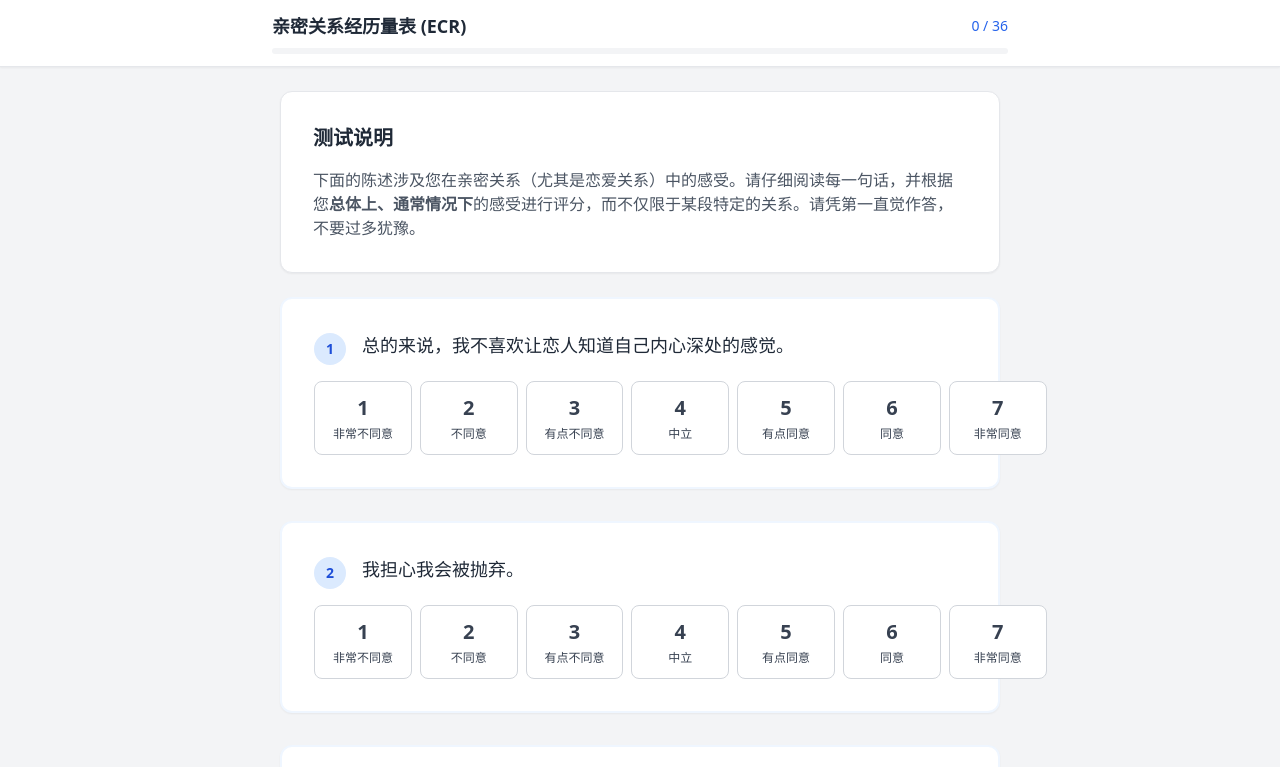
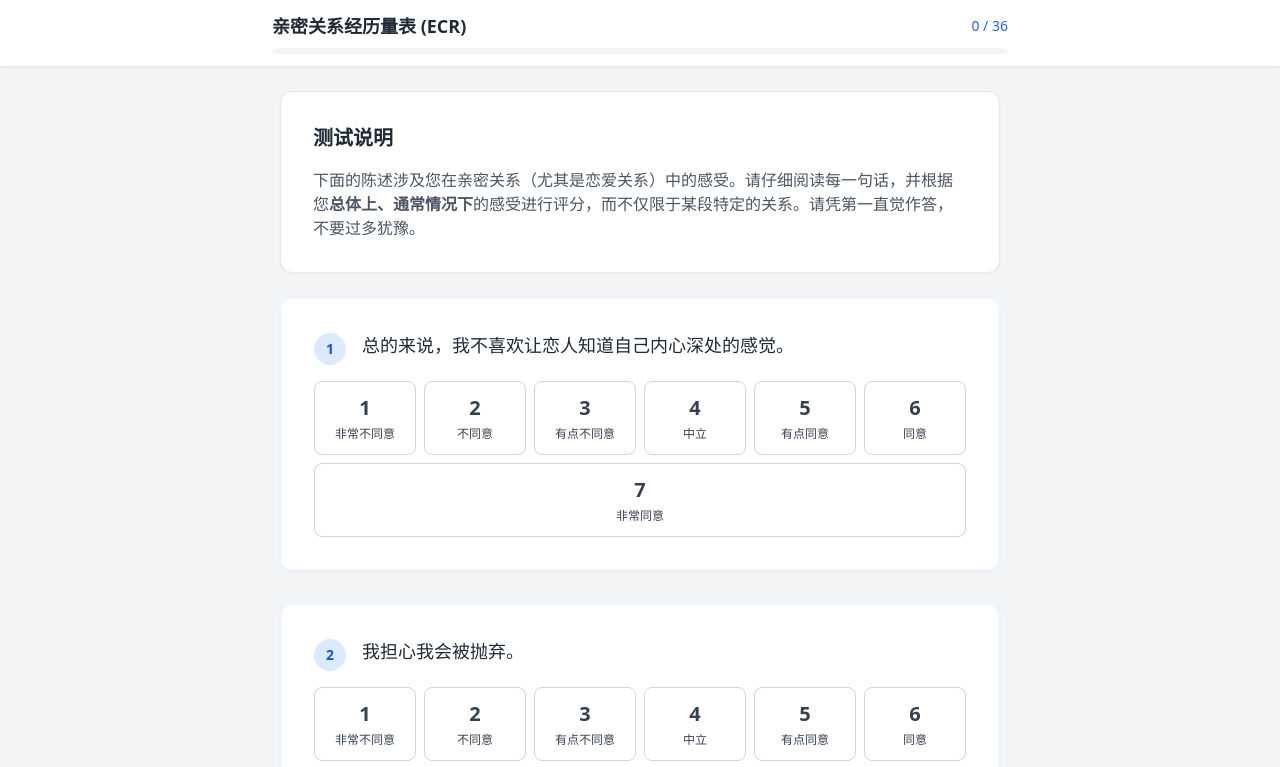
Before and after one commit to tomzio/attachmentstyle, a React (Vite) app: page / in a window 1280 px wide. Shown: the top 767 px of the page. Built offline with nearby package versions, Linux system fonts and the light colour scheme.

Commit message:
Remove unnecessary `lg:flex-nowrap` from RatingScale container

```diff
--- a/src/react-app/App.tsx
+++ b/src/react-app/App.tsx
@@ -102,7 +102,7 @@
 // ===================== 计分组件 =====================
 const RatingScale = ({ value, onChange }: { value: number | null; onChange: (val: number) => void }) => {
   return (
-    <div className="flex flex-wrap lg:flex-nowrap gap-1.5 sm:gap-2 mt-4">
+    <div className="flex flex-wrap gap-1.5 sm:gap-2 mt-4">
       {SCALE_OPTIONS.map((opt) => (
         <button
           key={opt.val}
```
